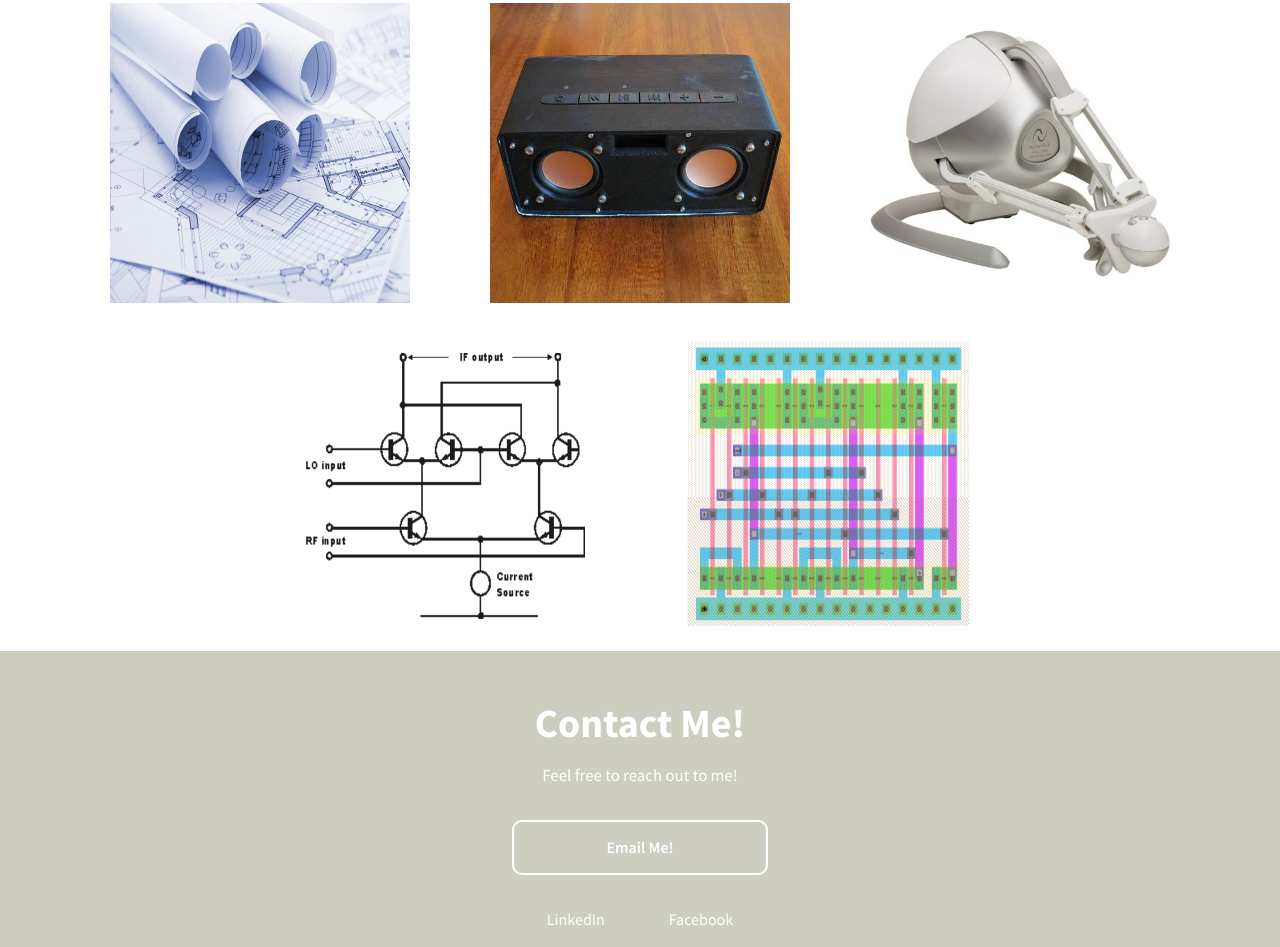
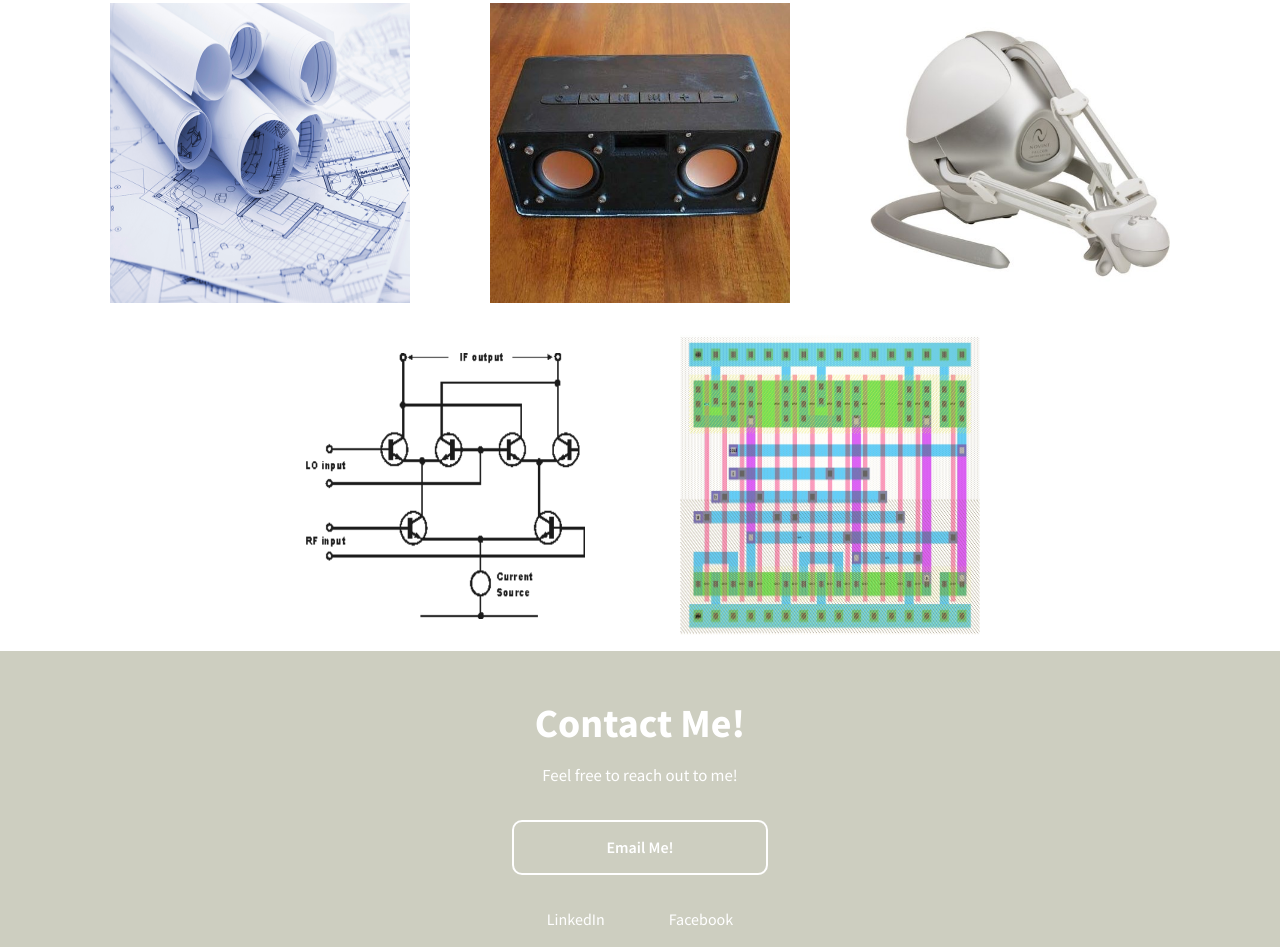
Before and after one commit to mengguli/web, a plain HTML site: page index.html in a window 1280 px wide. Shown: the part 1383-2330 px from the top of the page. Drawn offline with Linux system fonts and the light colour scheme.

Commit message:
Add files via upload

```diff
--- a/index.html
+++ b/index.html
@@ -82,7 +82,7 @@
             <figcaption id="img4" class="overlay">Distributed Transversal Equalizer with Gilbert Cell</figcaption><a href="gilbertcell.html" target="_blank"><img src="gilbertcell.png" alt=""></a>
           </figure>
           <figure id="five">
-            <figcaption id="img5" class="overlay">VLSI Implementation of FIR Filters with Configurable Coefficients</figcaption><a href="vlsi.html" target="_blank"><img src="vlsi.png" alt=""></a>
+            <figcaption id="img5" class="overlay">VLSI Implementation of FIR Filters with Configurable Coefficients</figcaption><a href="vlsi.html" target="_blank"><img src="vlsi.jpg" alt=""></a>
           </figure>
         </div>
       </div>
```
Also changed, not shown: vlsi.jpg (added).
